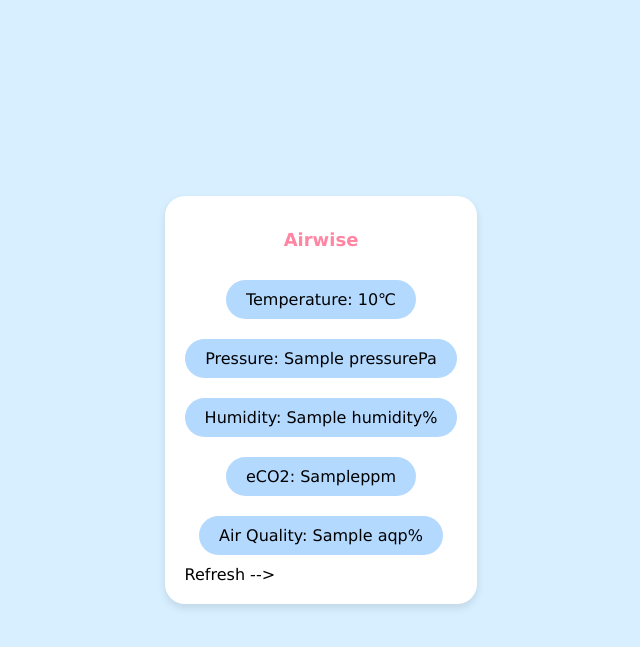
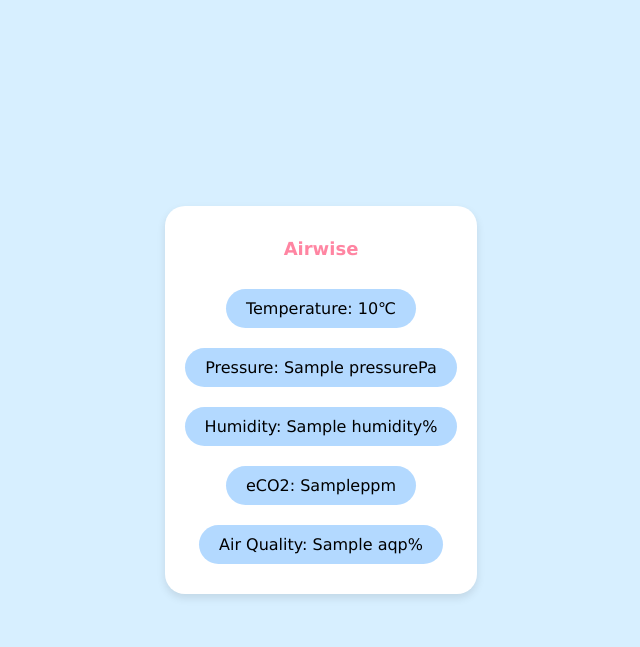
Before and after one commit to Team-AIRWISE/AIRWISE, a Flask app: template templates/airwise.html in a window 1280 px wide. Shown: the top 647 px of the page, without its empty margins (319-959 px from the left). Run offline with Flask 3, Linux system fonts and the light colour scheme; the template is opened without the code that fills it: most values are stand-ins (such as "Sample title", 1, 10 or a date in 2020); parts of the project's set-up code (start-up, migrations or seed data) failed here and were passed over.

Commit message:
refresh godbye, we in finals lesssssgoooooo, we bought pizza from napole lesgooooo

```diff
--- a/templates/airwise.html
+++ b/templates/airwise.html
@@ -36,7 +36,6 @@
                     <div class="info-item">eCO2: {{co2}}ppm</div>
                     <div class="info-item">Air Quality: {{aqp}}%</div>
                 </div>
-                <! -- <button onclick="refreshData()">Refresh</button> -->
             </div>
         </div>
     </body>
```
